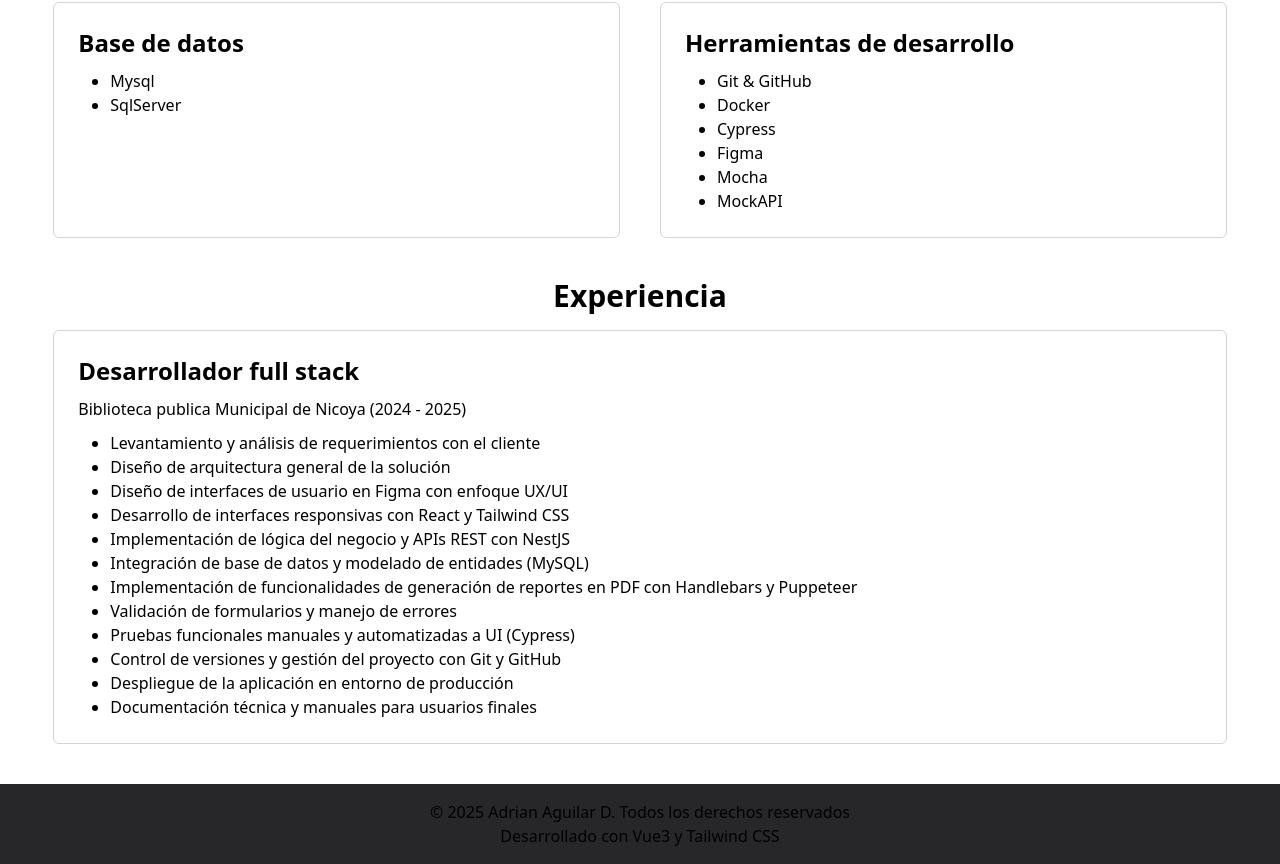
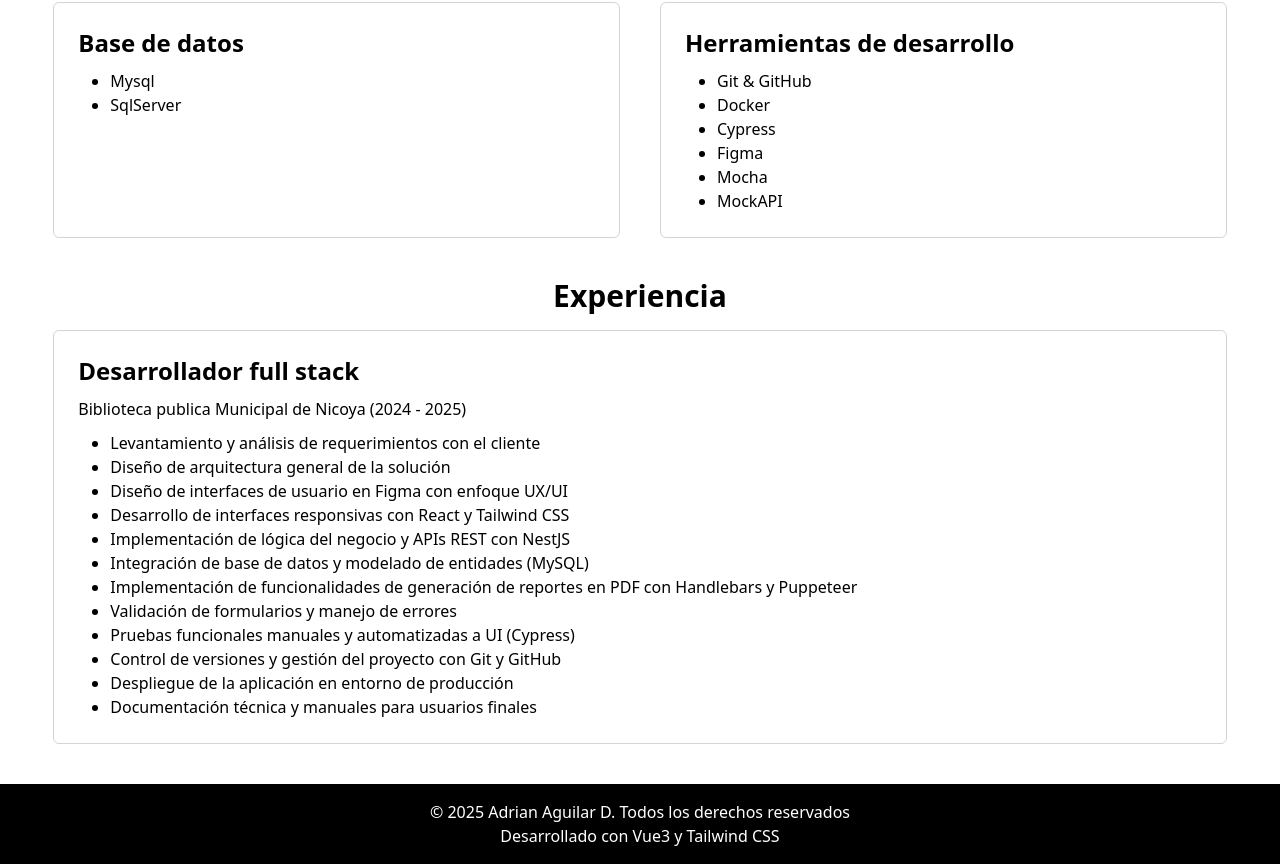
Before and after one commit to dian7875/MyPortfolio, a Vue app: page / in a window 1280 px wide. Shown: the part 1106-1970 px from the top of the page. Built offline with nearby package versions, Linux system fonts and the light colour scheme.

Commit message:
Hot Fix -
El color de fondo del footer solo estaba pensado para modo obscuro, se ajusto para tener concordancia de diseño en ambos modos

```diff
--- a/src/components/Footer.vue
+++ b/src/components/Footer.vue
@@ -3,7 +3,7 @@ const year = new Date().getFullYear();
 </script>
 
 <template>
-<footer class=" w-full bg-zinc-800 p-4 mt-10 flex items-center justify-center flex-col">
+<footer class=" w-full dark:bg-zinc-800 p-4 mt-10 flex items-center justify-center flex-col bg-black text-white">
     <p>&copy; {{ year }} Adrian Aguilar D. Todos los derechos reservados</p>
     <p>Desarrollado con Vue3 y Tailwind CSS</p>
 </footer>
```
